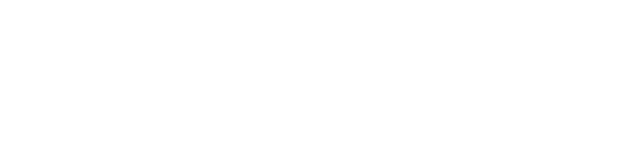
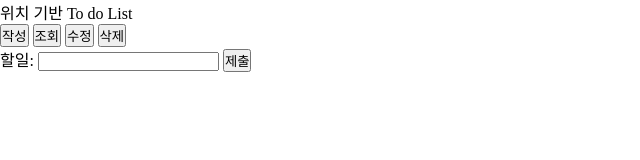
Before and after one commit to sunfkkc/Project-1, a plain HTML site: page index.html in a window 1280 px wide. Shown: the whole page, without its empty margins (0-640 px from the left). Drawn offline with Linux system fonts and the light colour scheme.

Commit message:
index.html

```diff
--- a/index.html
+++ b/index.html
@@ -5,6 +5,35 @@
     <meta http-equiv="X-UA-Compatible" content="IE=edge" />
     <meta name="viewport" content="width=device-width, initial-scale=1.0" />
     <title>Document</title>
+    <script
+      src="https://kit.fontawesome.com/fdf596b350.js"
+      crossorigin="anonymous"
+    ></script>
+    <link href="./style.css" rel="stylesheet" />
   </head>
-  <body></body>
+  <body>
+    <div class="header">
+      <div class="header-title">위치 기반 To do List</div>
+    </div>
+    <div class="content">
+      <div class="content-header">
+        <button class="btn content-header--new">작성</button>
+        <button class="btn content-header--find">조회</button>
+        <button class="btn content-header--update">수정</button>
+        <button class="btn content-header--delete">삭제</button>
+      </div>
+      <div class="content-body">
+        <div class="content-body--modal--new">
+          <label class="modal--new__label">할일: </label>
+          <input class="modal--new__input" type="text" id="new-input" />
+          <button class="modal--new__btn--submit">제출</button>
+        </div>
+
+        <div class="content-body__list">
+          <ul class="todoList" id="new_todoList"></ul>
+        </div>
+      </div>
+    </div>
+    <script src="./main.js" type="module"></script>
+  </body>
 </html>
```
